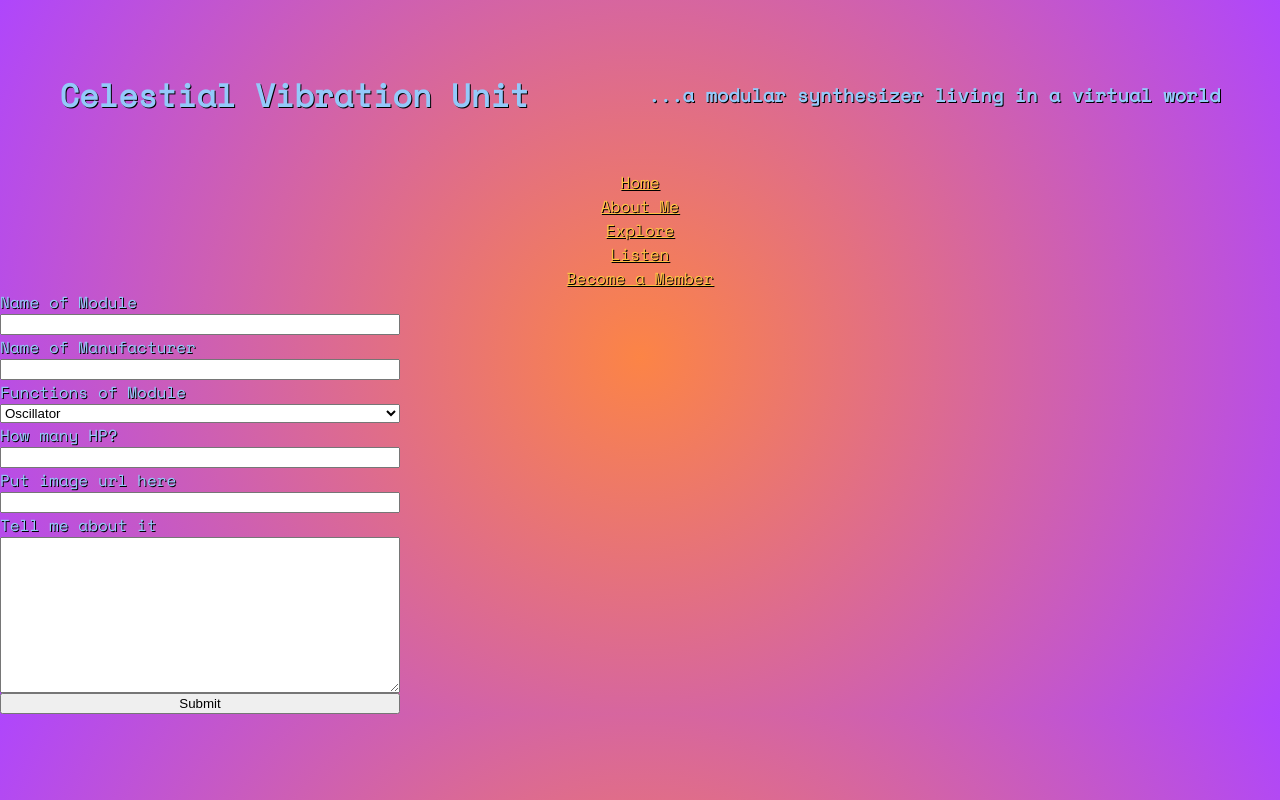
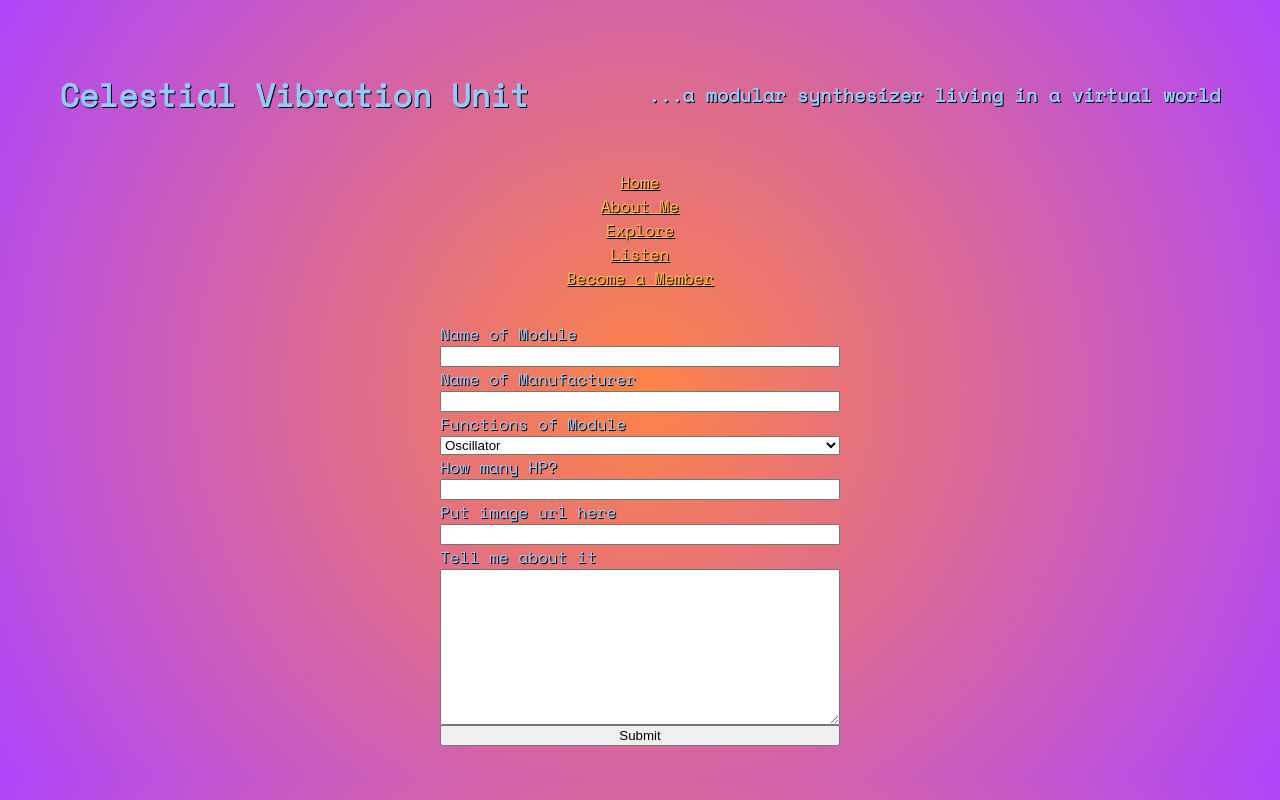
Before and after one commit to ian713hansson/CelestialVibrationUnit, a React (Create React App) app in the folder cvu_react/: page /member in a window 1280 px wide. Built offline with nearby package versions, Linux system fonts and the light colour scheme.

Commit message:
update vids

```diff
--- a/cvu_react/src/App.css
+++ b/cvu_react/src/App.css
@@ -61,8 +61,22 @@ header nav a{
 
 form {
   border-radius: 10px;
-  max-width: 50vh;
+  width: 50vh;
   display: flex;
   justify-content: center;
   flex-direction: column;
 }
+
+.vid-player {
+  padding: 2em 0;
+  display: grid;
+  grid-gap: 2em;
+  justify-content: center;
+}
+
+.member-form {
+  padding: 2em 0;
+  display: grid;
+  grid-gap: 2em;
+  justify-content: center;
+}
--- a/cvu_react/src/components/ModuleCard.jsx
+++ b/cvu_react/src/components/ModuleCard.jsx
@@ -25,6 +25,7 @@ console.log(props)
 const deleteModule = async (id) => {
     console.log('hello', props.id, props.name)
     await axios.delete(`http://localhost:3001/api/modules/${props.id}`)
+
     console.log('module deleted')
 
 }
--- a/cvu_react/src/pages/Listen.js
+++ b/cvu_react/src/pages/Listen.js
@@ -4,7 +4,10 @@ export default function Listen() {
 
     return (
         <div className='vid-player'>
+            <iframe width="560" height="315" src="https://www.youtube.com/embed/zTPWMuwnjWg" title="YouTube video player" frameborder="0" allow="accelerometer; autoplay; clipboard-write; encrypted-media; gyroscope; picture-in-picture" allowfullscreen></iframe>
             <iframe width="560" height="315" src="https://www.youtube.com/embed/AbYR8wNWSSg" title="YouTube video player" frameborder="0" allow="accelerometer; autoplay; clipboard-write; encrypted-media; gyroscope; picture-in-picture" allowfullscreen></iframe>
+            <iframe width="560" height="315" src="https://www.youtube.com/embed/vQvc6iD4pFo" title="YouTube video player" frameborder="0" allow="accelerometer; autoplay; clipboard-write; encrypted-media; gyroscope; picture-in-picture" allowfullscreen></iframe>
+            <iframe width="560" height="315" src="https://www.youtube.com/embed/kcNjBPoBq6s" title="YouTube video player" frameborder="0" allow="accelerometer; autoplay; clipboard-write; encrypted-media; gyroscope; picture-in-picture" allowfullscreen></iframe>
         </div>
     )
 }
```
